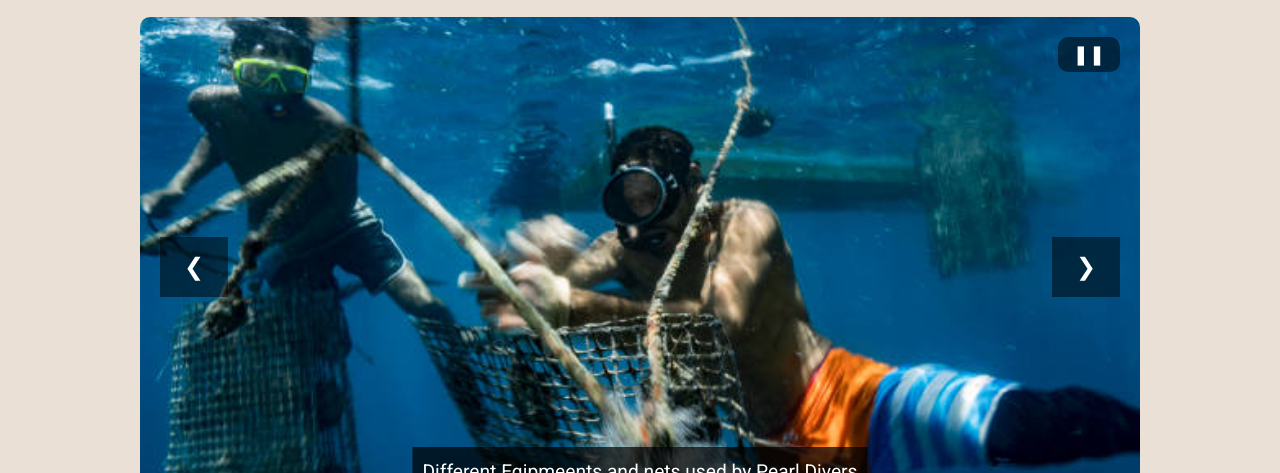
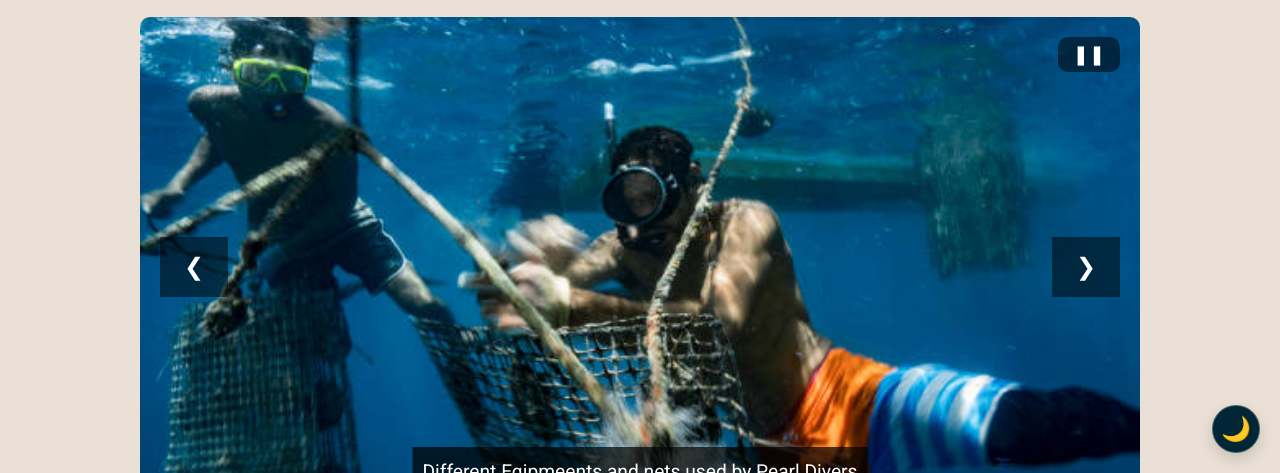
Before and after one commit to joeln45/middle-east-pearl-diving, a website: page gallery.html in a window 1280 px wide. Shown: the part 327-800 px from the top of the page. Drawn offline with Linux system fonts and the light colour scheme.

Commit message:
feat: add a dark mode toggle

```diff
--- a/css/styles.css
+++ b/css/styles.css
@@ -38,6 +38,7 @@
   --color-error-surface: var(--color-red-surface);
   --color-dot: var(--color-gray);
   --color-dot-active: var(--color-gray-dark);
+  --color-divider: var(--color-deep-teal); /* decorative teal lines on light content */
 
   /* Translucent surfaces & image overlays */
   --color-surface-translucent: rgba(255, 255, 255, 0.5); /* frosted cards */
@@ -65,6 +66,16 @@
   --radius-md: 0.625rem; /* 10px rounded corners */
   --radius-round: 50%; /* circles (carousel dots) */
   --shadow-card: 0 6px 15px rgba(0, 0, 0, 0.15);
+}
+
+/* Dark theme — re-point the semantic roles; the raw palette stays the same.
+   Thanks to the token system, this short block IS the whole dark mode. */
+[data-theme="dark"] {
+  --color-text: #e7edf0;
+  --color-surface: #16242d; /* dark panel in place of the sand colour */
+  --color-backdrop: #0a1016;
+  --color-surface-translucent: rgba(255, 255, 255, 0.07); /* faint cards on dark */
+  --color-divider: rgba(255, 255, 255, 0.25);
 }
 
 body {
@@ -237,14 +248,14 @@ nav ul li a:hover {
 #quick-facts {
   border-radius: var(--radius-md);
   padding: var(--space-md);
-  border: 4px solid var(--color-primary);
+  border: 4px solid var(--color-divider);
   background-color: var(--color-surface-translucent);
 }
 
 #quick-facts h3 {
   text-align: center;
   font-size: 2em;
-  border-bottom: 2px solid var(--color-primary); /* Underline for title */
+  border-bottom: 2px solid var(--color-divider); /* Underline for title */
 }
 
 #quick-facts ul {
@@ -664,7 +675,8 @@ footer .container {
 header :focus-visible,
 .skip-link:focus-visible,
 .carousel-button:focus-visible,
-.carousel-play-toggle:focus-visible {
+.carousel-play-toggle:focus-visible,
+.theme-toggle:focus-visible {
   outline-color: var(--color-on-primary);
 }
 
@@ -694,6 +706,34 @@ main:focus {
   background-color: rgba(0, 0, 0, 0.862);
 }
 
+/* Floating colour-theme toggle — fixed bottom-right, visible at every width. */
+.theme-toggle {
+  position: fixed;
+  right: var(--space-md);
+  bottom: var(--space-md);
+  z-index: 1500;
+  display: flex;
+  align-items: center;
+  justify-content: center;
+  width: 3rem;
+  height: 3rem;
+  border: 1px solid rgba(255, 255, 255, 0.25);
+  border-radius: var(--radius-round);
+  background-color: var(--color-primary);
+  color: var(--color-on-primary);
+  font-size: var(--text-xl);
+  line-height: 1;
+  cursor: pointer;
+  box-shadow: var(--shadow-card);
+  transition:
+    transform 0.2s ease,
+    background-color 0.3s ease;
+}
+
+.theme-toggle:hover {
+  transform: scale(1.08);
+}
+
 /* Respect users who ask for less motion: neutralise transitions/animations. */
 @media (prefers-reduced-motion: reduce) {
   *,
--- a/gallery.html
+++ b/gallery.html
@@ -5,6 +5,7 @@
     <meta name="viewport" content="width=device-width, initial-scale=1.0" />
     <title>Middle East Pearl Diving</title>
     <link rel="icon" type="image/png" href="images/favicon.png" />
+    <script src="js/theme.js"></script>
     <link rel="stylesheet" href="css/styles.css" />
     <link
       href="https://fonts.googleapis.com/css2?family=Roboto:wght@300;400;700&display=swap"
--- a/js/components.js
+++ b/js/components.js
@@ -67,3 +67,10 @@ const headerMount = document.getElementById("site-header");
 const footerMount = document.getElementById("site-footer");
 if (headerMount) headerMount.outerHTML = siteHeader();
 if (footerMount) footerMount.outerHTML = siteFooter();
+
+// Floating colour-theme toggle (wired up in script.js). Injected once here so
+// every page gets it without repeating the markup in each HTML file.
+document.body.insertAdjacentHTML(
+  "beforeend",
+  '<button class="theme-toggle" type="button"></button>'
+);
--- a/js/script.js
+++ b/js/script.js
@@ -34,6 +34,32 @@ document.addEventListener("DOMContentLoaded", function () {
         menuToggle.focus();
       }
     });
+  }
+
+  // ---- Colour theme toggle -----------------------------------------------
+  const themeToggle = document.querySelector(".theme-toggle");
+  if (themeToggle) {
+    const root = document.documentElement;
+    const syncThemeToggle = () => {
+      const isDark = root.getAttribute("data-theme") === "dark";
+      themeToggle.textContent = isDark ? "☀️" : "🌙";
+      themeToggle.setAttribute("aria-pressed", String(isDark));
+      themeToggle.setAttribute(
+        "aria-label",
+        isDark ? "Switch to light mode" : "Switch to dark mode"
+      );
+    };
+    themeToggle.addEventListener("click", () => {
+      const next = root.getAttribute("data-theme") === "dark" ? "light" : "dark";
+      root.setAttribute("data-theme", next);
+      try {
+        localStorage.setItem("theme", next);
+      } catch (e) {
+        /* storage may be unavailable (private mode) — ignore */
+      }
+      syncThemeToggle();
+    });
+    syncThemeToggle();
   }
 
   // ---- Contact form: client-side validation + Formspree submit -----------
--- /dev/null
+++ b/js/theme.js
@@ -0,0 +1,17 @@
+/**
+ * Applies the saved (or system-preferred) colour theme BEFORE the page paints,
+ * so there's no flash of the wrong theme. Loaded as a blocking script in the
+ * <head>. The toggle button itself is created and wired up in script.js.
+ */
+(function () {
+  let stored = null;
+  try {
+    stored = localStorage.getItem("theme");
+  } catch (e) {
+    /* localStorage can be unavailable (e.g. private mode) — fall back below */
+  }
+  const prefersDark =
+    window.matchMedia && window.matchMedia("(prefers-color-scheme: dark)").matches;
+  const theme = stored || (prefersDark ? "dark" : "light");
+  document.documentElement.setAttribute("data-theme", theme);
+})();
```
Also changed, not shown: contact.html (+1 -0 lines), history-culture.html (+1 -0 lines), index.html (+1 -0 lines), techniques.html (+1 -0 lines).
